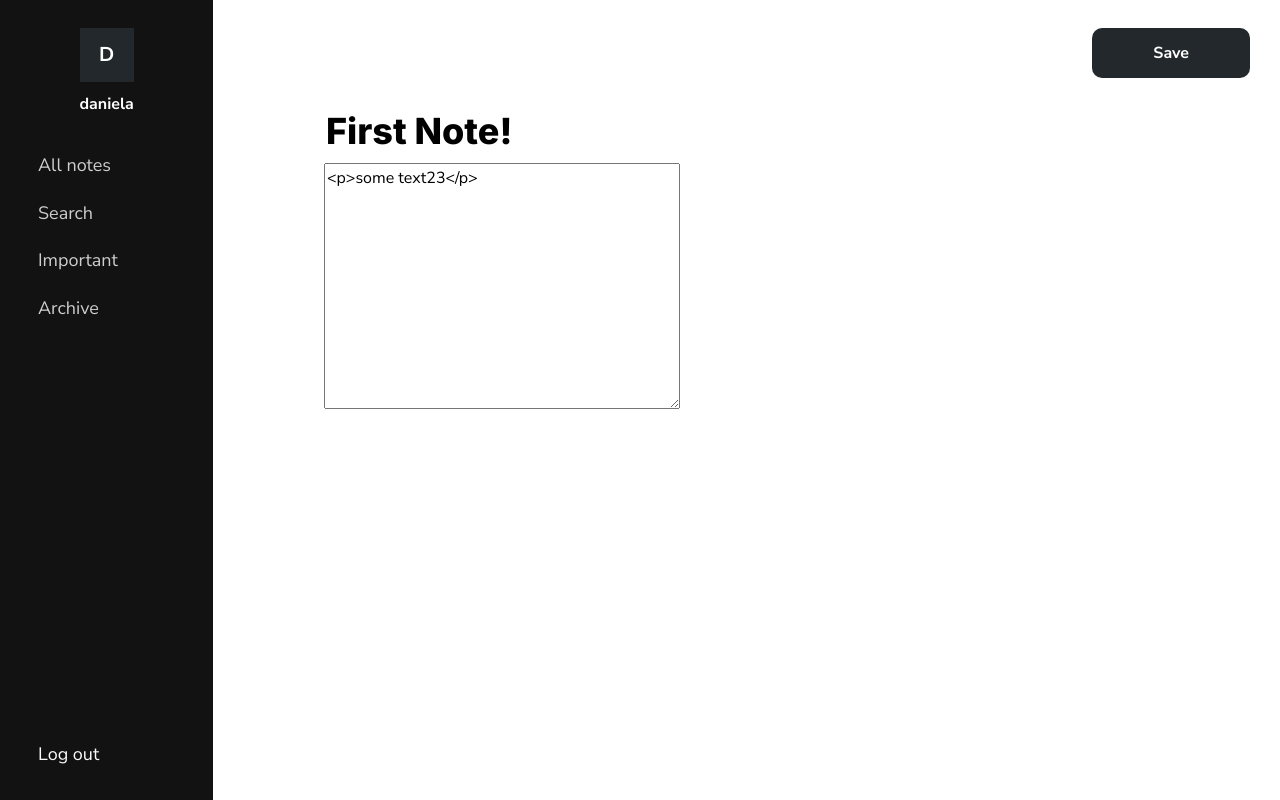
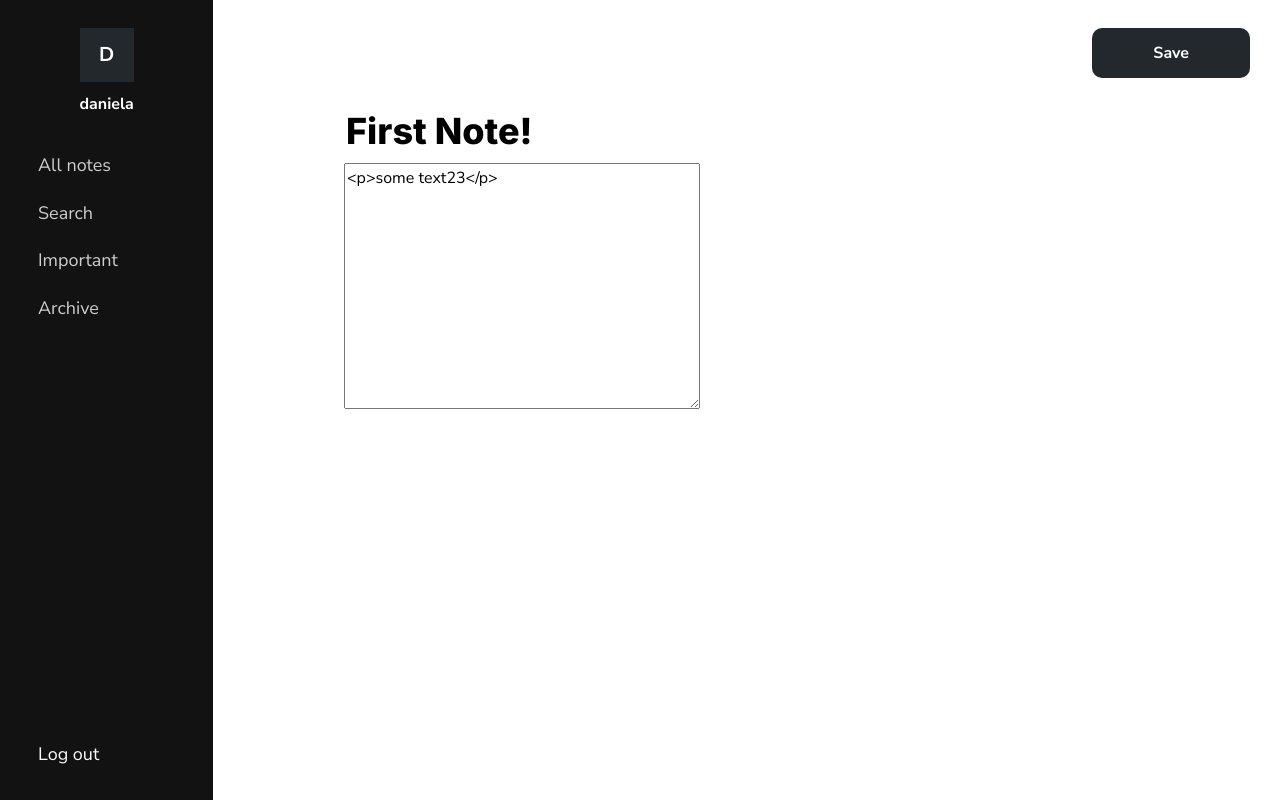
Before and after one commit to danielavornic/n0tes, a Django app: page /note/1/ in a window 1280 px wide. Run offline with Django 3.2, Linux system fonts and the light colour scheme; a user stored in the database is signed in; data comes from the database, SQL or seed files in the repository; both versions use the stored data as it was after the commit; some libraries are stand-ins or nearby versions.

Commit message:
set note container's width to 80% for larger screens

```diff
--- a/notes/static/notes/note.css
+++ b/notes/static/notes/note.css
@@ -85,8 +85,8 @@ label {
 
 @media (min-width: 991px) {
     #form p:nth-child(3), #form p:nth-child(4){
-        width: 84%;
-        margin-left: 8%;
+        width: 80%;
+        margin-left: 10%;
     }
 }
 
```
Also changed, not shown: db.sqlite3.
